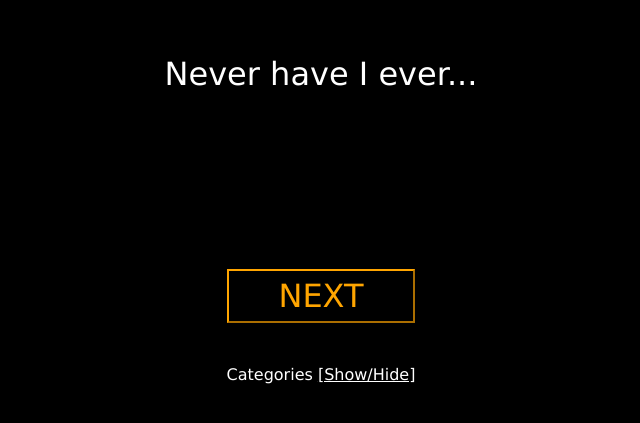
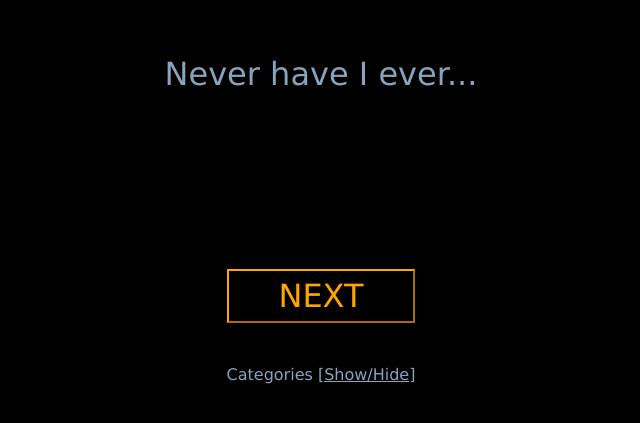
Before and after one commit to yutamago/yutamago.github.io, a plain HTML site: page never/index.html in a window 1280 px wide. Shown: the part 171-594 px from the top of the page, without its empty margins (319-959 px from the left). Drawn offline with nearby package versions, Linux system fonts and the light colour scheme.

Commit message:
white -> grey

```diff
--- a/never/styles.css
+++ b/never/styles.css
@@ -1,6 +1,6 @@
 body {
 	background-color: black;
-	color: white;
+	color: #89a3bb;
 	font-family: Verdana, sans-serif;
 
 	display: flex;
```
